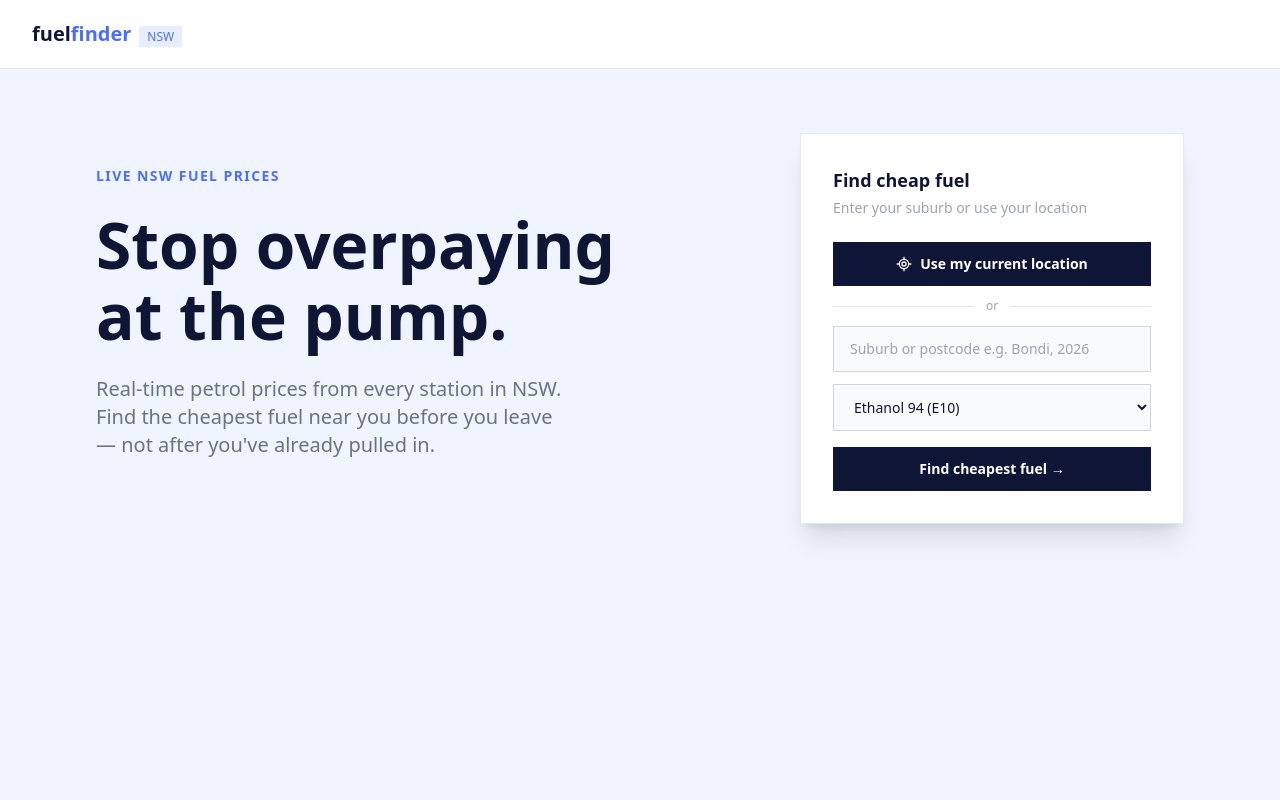
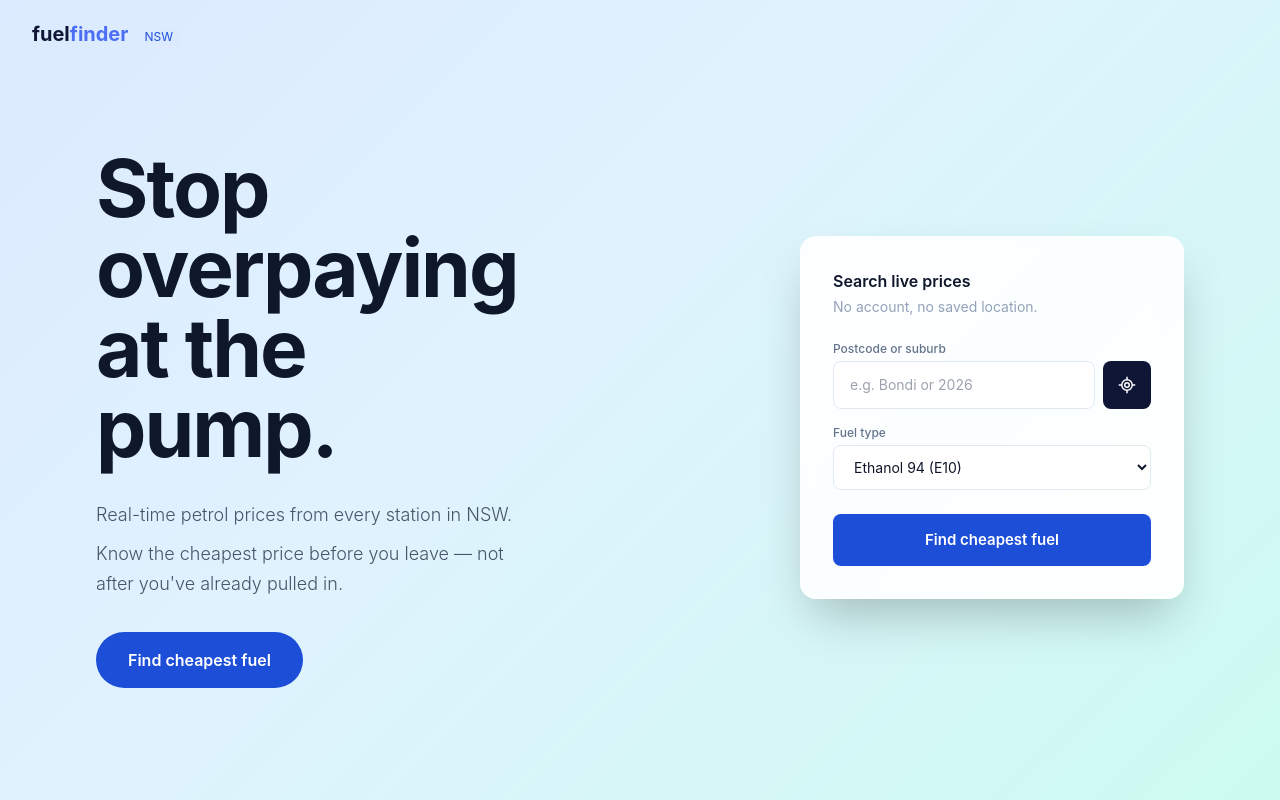
Before and after one commit to AneetKaur033/petrol-price-finder, a React (Vite) app: page / in a window 1280 px wide. Built offline with nearby package versions, Linux system fonts and the light colour scheme.

Commit message:
transparent nav, blue CTA button, remove updated often

```diff
--- a/src/App.tsx
+++ b/src/App.tsx
@@ -201,91 +201,107 @@ function App() {
   // ─── LANDING PAGE ───────────────────────────────────────────────
   if (page === 'landing') {
     return (
-      <div className="min-h-screen" style={{ backgroundColor: '#f0f4ff' }}>
+      <div className="min-h-screen" style={{
+        background: 'linear-gradient(135deg, #dbeafe 0%, #e0f2fe 40%, #ccfbf1 100%)',
+        fontFamily: "'Inter', -apple-system, BlinkMacSystemFont, sans-serif"
+      }}>
 
         {/* Nav */}
-        <div className="px-8 py-5 flex items-center" style={{ backgroundColor: 'white', borderBottom: '1px solid #e5e7eb' }}>
-          <h1 className="text-xl font-bold" style={{ color: '#0f1535' }}>
+            <div className="px-8 py-5 flex items-center" style={{ backgroundColor: 'transparent' }}>          <h1 className="text-xl font-bold" style={{ color: '#0f1535' }}>
             fuel<span style={{ color: '#4c6ef5' }}>finder</span>
-            <span className="text-xs font-normal ml-2 px-2 py-0.5" style={{ backgroundColor: '#e8edff', color: '#4c6ef5' }}>NSW</span>
+            <span className="text-xs font-normal ml-2 px-2 py-0.5" style={{ backgroundColor: '#dbeafe', color: '#1d4ed8', borderRadius: '4px' }}>NSW</span>
           </h1>
         </div>
 
         {/* Hero */}
-        <div className="max-w-6xl mx-auto px-8 py-16 flex flex-col md:flex-row items-center gap-12">
+        <div className="max-w-6xl mx-auto px-8 py-20 flex flex-col md:flex-row items-center gap-16">
 
           {/* Left */}
           <div className="flex-1">
-            <p className="text-sm font-semibold uppercase tracking-widest mb-6" style={{ color: '#4c6ef5' }}>
-              Live NSW Fuel Prices
+            <h2 className="font-bold leading-none mb-8" style={{ color: '#0f172a', fontSize: '80px', letterSpacing: '-2px' }}>
+              Stop<br />overpaying<br />at the<br />pump.
+            </h2>
+            <p className="text-lg font-light mb-2" style={{ color: '#475569', maxWidth: '440px', lineHeight: '1.7' }}>
+              Real-time petrol prices from every station in NSW.
             </p>
-            <h2 className="font-bold leading-tight mb-6" style={{ color: '#0f1535', fontSize: '64px', lineHeight: '1.1' }}>
-              Stop overpaying<br />at the pump.
-            </h2>
-            <p className="text-xl mb-8" style={{ color: '#6b7280', maxWidth: '480px' }}>
-              Real-time petrol prices from every station in NSW. Find the cheapest fuel near you before you leave — not after you've already pulled in.
+            <p className="text-lg font-light" style={{ color: '#475569', maxWidth: '440px', lineHeight: '1.7' }}>
+              Know the cheapest price before you leave — not after you've already pulled in.
             </p>
+            <button
+              onClick={() => document.getElementById('search-panel')?.scrollIntoView({ behavior: 'smooth' })}
+              className="mt-8 px-8 py-4 text-white font-semibold text-base"
+              style={{ backgroundColor: '#1d4ed8', borderRadius: '50px' }}
+            >
+              Find cheapest fuel
+            </button>
           </div>
 
           {/* Right: Search panel */}
-          <div className="w-full md:w-96 p-8 shadow-xl" style={{ backgroundColor: 'white', border: '1px solid #e5e7eb' }}>
-            <p className="font-bold text-lg mb-1" style={{ color: '#0f1535' }}>Find cheap fuel</p>
-            <p className="text-sm mb-6" style={{ color: '#9ca3af' }}>Enter your suburb or use your location</p>
+
+          {/* Right: Search panel */}
+              <div id="search-panel" className="w-full md:w-96 p-8 shadow-2xl" style={{ backgroundColor: 'rgba(255,255,255,0.9)', backdropFilter: 'blur(10px)', borderRadius: '16px', border: '1px solid rgba(255,255,255,0.8)' }}>            <div className="flex justify-between items-start mb-1">
+              <p className="font-semibold text-base" style={{ color: '#0f172a' }}>Search live prices</p>
+            </div>
+            <p className="text-sm mb-6" style={{ color: '#94a3b8' }}>No account, no saved location.</p>
 
             {error && (
-              <div className="mb-4 px-3 py-2 text-sm" style={{ backgroundColor: '#fef2f2', color: '#dc2626', border: '1px solid #fecaca' }}>
+              <div className="mb-4 px-3 py-2 text-sm" style={{ backgroundColor: '#fef2f2', color: '#dc2626', border: '1px solid #fecaca', borderRadius: '8px' }}>
                 {error}
               </div>
             )}
 
-            <button
-              onClick={handleUseLocation}
-              disabled={locationLoading}
-              className="w-full py-3 text-sm font-semibold text-white mb-3 flex items-center justify-center gap-2"
-              style={{ backgroundColor: '#0f1535' }}
-            >
-              <svg width="16" height="16" viewBox="0 0 24 24" fill="none" stroke="currentColor" strokeWidth="2">
-                <circle cx="12" cy="12" r="3"/>
-                <path d="M12 1v4M12 19v4M1 12h4M19 12h4"/>
-                <circle cx="12" cy="12" r="7"/>
-              </svg>
-              {locationLoading ? 'Locating...' : 'Use my current location'}
-            </button>
-
-            <div className="flex items-center gap-3 mb-3">
-              <div className="flex-1 h-px" style={{ backgroundColor: '#e5e7eb' }}></div>
-              <span className="text-xs" style={{ color: '#9ca3af' }}>or</span>
-              <div className="flex-1 h-px" style={{ backgroundColor: '#e5e7eb' }}></div>
+            {/* Search input with GPS button */}
+            <label className="text-xs font-medium mb-1 block" style={{ color: '#64748b' }}>Postcode or suburb</label>
+            <div className="flex gap-2 mb-4">
+              <input
+                type="text"
+                value={search}
+                onChange={e => setSearch(e.target.value)}
+                onKeyDown={e => e.key === 'Enter' && handleSearch()}
+                placeholder="e.g. Bondi or 2026"
+                className="flex-1 px-4 py-3 text-sm focus:outline-none focus:ring-2"
+                style={{ border: '1px solid #e2e8f0', color: '#0f172a', backgroundColor: 'white', borderRadius: '8px' }}
+              />
+              <button
+                onClick={handleUseLocation}
+                disabled={locationLoading}
+                className="flex items-center justify-center w-12 h-12 shrink-0"
+                style={{ backgroundColor: '#0f1535', borderRadius: '8px', color: 'white' }}
+                title="Use my location"
+              >
+                {locationLoading ? (
+                  <span className="text-xs">...</span>
+                ) : (
+                  <svg width="18" height="18" viewBox="0 0 24 24" fill="none" stroke="currentColor" strokeWidth="2">
+                    <circle cx="12" cy="12" r="3"/>
+                    <path d="M12 1v4M12 19v4M1 12h4M19 12h4"/>
+                    <circle cx="12" cy="12" r="7"/>
+                  </svg>
+                )}
+              </button>
             </div>
 
-            <input
-              type="text"
-              value={search}
-              onChange={e => setSearch(e.target.value)}
-              onKeyDown={e => e.key === 'Enter' && handleSearch()}
-              placeholder="Suburb or postcode e.g. Bondi, 2026"
-              className="w-full px-4 py-3 text-sm mb-3 focus:outline-none"
-              style={{ border: '1px solid #d1d5db', color: '#0f1535', backgroundColor: '#f9fafb' }}
-            />
-
+            {/* Fuel type */}
+            <label className="text-xs font-medium mb-1 block" style={{ color: '#64748b' }}>Fuel type</label>
             <select
               value={fuelType}
               onChange={e => setFuelType(e.target.value)}
-              className="w-full px-4 py-3 text-sm mb-4 focus:outline-none"
-              style={{ border: '1px solid #d1d5db', color: '#0f1535', backgroundColor: '#f9fafb' }}
+              className="w-full px-4 py-3 text-sm mb-6 focus:outline-none"
+              style={{ border: '1px solid #e2e8f0', color: '#0f172a', backgroundColor: 'white', borderRadius: '8px' }}
             >
               {FUEL_TYPES.map(f => (
                 <option key={f.value} value={f.value}>{f.label}</option>
               ))}
             </select>
 
+            {/* Search button */}
             <button
               onClick={handleSearch}
               disabled={loading}
-              className="w-full py-3 text-sm font-semibold text-white"
-              style={{ backgroundColor: '#0f1535' }}
+              className="w-full py-4 text-sm font-semibold text-white"
+              style={{ backgroundColor: '#1d4ed8', borderRadius: '8px', fontSize: '15px' }}
             >
-              {loading ? 'Searching...' : 'Find cheapest fuel →'}
+              {loading ? 'Searching...' : 'Find cheapest fuel'}
             </button>
           </div>
         </div>
@@ -295,35 +311,35 @@ function App() {
 
   // ─── RESULTS PAGE ───────────────────────────────────────────────
   return (
-    <div className="min-h-screen" style={{ backgroundColor: '#f8f9fa' }}>
+    <div className="min-h-screen" style={{ backgroundColor: '#f8fafc', fontFamily: "'Inter', -apple-system, BlinkMacSystemFont, sans-serif" }}>
 
       {/* Google Maps Confirmation Modal */}
       {confirmStation && (
         <div
           className="fixed inset-0 z-50 flex items-center justify-center px-4"
-          style={{ backgroundColor: 'rgba(0,0,0,0.6)' }}
+          style={{ backgroundColor: 'rgba(0,0,0,0.5)' }}
           onClick={() => setConfirmStation(null)}
         >
           <div
             className="w-full max-w-sm p-6"
-            style={{ backgroundColor: 'white', border: '1px solid #e5e7eb', boxShadow: '0 20px 40px rgba(0,0,0,0.15)' }}
+            style={{ backgroundColor: 'white', borderRadius: '16px', boxShadow: '0 20px 40px rgba(0,0,0,0.15)' }}
             onClick={e => e.stopPropagation()}
           >
-            <p className="font-bold text-base mb-1" style={{ color: '#0f1535' }}>Open in Google Maps?</p>
-            <p className="text-sm mb-1" style={{ color: '#6b7280' }}>{confirmStation.name}</p>
-            <p className="text-xs mb-5" style={{ color: '#9ca3af' }}>{confirmStation.address}</p>
+            <p className="font-bold text-base mb-1" style={{ color: '#0f172a' }}>Open in Google Maps?</p>
+            <p className="text-sm mb-1" style={{ color: '#64748b' }}>{confirmStation.name}</p>
+            <p className="text-xs mb-5" style={{ color: '#94a3b8' }}>{confirmStation.address}</p>
             <div className="flex gap-3">
               <button
                 onClick={() => setConfirmStation(null)}
                 className="flex-1 py-2 text-sm font-medium"
-                style={{ border: '1px solid #d1d5db', color: '#374151' }}
+                style={{ border: '1px solid #e2e8f0', color: '#374151', borderRadius: '8px' }}
               >
                 Cancel
               </button>
               <button
                 onClick={() => openGoogleMaps(confirmStation)}
                 className="flex-1 py-2 text-sm font-semibold text-white"
-                style={{ backgroundColor: '#0f1535' }}
+                style={{ backgroundColor: '#0f1535', borderRadius: '8px' }}
               >
                 Open Google Maps
               </button>
@@ -340,7 +356,7 @@ function App() {
         <button
           onClick={() => setPage('landing')}
           className="text-sm flex items-center gap-1.5 px-3 py-1.5 shrink-0"
-          style={{ color: 'rgba(255,255,255,0.7)', border: '1px solid rgba(255,255,255,0.2)' }}
+          style={{ color: 'rgba(255,255,255,0.7)', border: '1px solid rgba(255,255,255,0.2)', borderRadius: '6px' }}
         >
           ← Back
         </button>
@@ -359,6 +375,7 @@ function App() {
                 backgroundColor: fuelType === f.value ? '#4c6ef5' : 'transparent',
                 color: fuelType === f.value ? 'white' : 'rgba(255,255,255,0.6)',
                 border: fuelType === f.value ? '1px solid #4c6ef5' : '1px solid rgba(255,255,255,0.15)',
+                borderRadius: '4px',
               }}
             >
               {f.value}
@@ -369,7 +386,7 @@ function App() {
 
       {/* Loading */}
       {loading && (
-        <div className="text-center py-16 text-sm" style={{ color: '#6b7280' }}>Finding cheapest prices...</div>
+        <div className="text-center py-16 text-sm" style={{ color: '#64748b' }}>Finding cheapest prices...</div>
       )}
 
       {/* Results */}
@@ -377,15 +394,15 @@ function App() {
         <div className="max-w-2xl mx-auto px-4 mt-6 pb-10">
 
           {searchLabel && (
-            <p className="text-xs mb-4" style={{ color: '#6b7280' }}>
-              Showing results near <span className="font-semibold" style={{ color: '#0f1535' }}>{searchLabel}</span> within {RADIUS}km
+            <p className="text-xs mb-4" style={{ color: '#64748b' }}>
+              Showing results near <span className="font-semibold" style={{ color: '#0f172a' }}>{searchLabel}</span> within {RADIUS}km
             </p>
           )}
 
           {/* Fill Cost Calculator */}
           <div
             className="mb-5 p-4"
-            style={{ backgroundColor: '#0f1535', border: '1px solid rgba(255,255,255,0.08)' }}
+            style={{ backgroundColor: '#0f1535', borderRadius: '12px' }}
           >
             <p className="text-xs font-semibold uppercase tracking-wider mb-3" style={{ color: 'rgba(255,255,255,0.5)' }}>
               Fill Cost Calculator
@@ -403,7 +420,7 @@ function App() {
                   placeholder="e.g. 50"
                   min="1"
                   className="w-full px-3 py-2 text-sm focus:outline-none text-white"
-                  style={{ border: '1px solid rgba(255,255,255,0.15)', backgroundColor: '#1a2150' }}
+                  style={{ border: '1px solid rgba(255,255,255,0.15)', backgroundColor: '#1a2150', borderRadius: '6px' }}
                 />
               </div>
               <div className="flex-1">
@@ -419,7 +436,7 @@ function App() {
                   min="0"
                   max="100"
                   className="w-full px-3 py-2 text-sm focus:outline-none text-white"
-                  style={{ border: '1px solid rgba(255,255,255,0.15)', backgroundColor: '#1a2150' }}
+                  style={{ border: '1px solid rgba(255,255,255,0.15)', backgroundColor: '#1a2150', borderRadius: '6px' }}
                 />
               </div>
             </div>
@@ -431,11 +448,11 @@ function App() {
           </div>
 
           {data.stations.length === 0 && (
-            <div className="px-4 py-8 text-center" style={{ backgroundColor: 'white', border: '1px solid #e5e7eb' }}>
-              <p className="text-sm" style={{ color: '#6b7280' }}>
+            <div className="px-4 py-8 text-center" style={{ backgroundColor: 'white', borderRadius: '12px', border: '1px solid #e2e8f0' }}>
+              <p className="text-sm" style={{ color: '#64748b' }}>
                 No stations found within {RADIUS}km of {searchLabel || 'this location'}.
               </p>
-              <p className="text-xs mt-2" style={{ color: '#9ca3af' }}>Try searching a nearby suburb.</p>
+              <p className="text-xs mt-2" style={{ color: '#94a3b8' }}>Try searching a nearby suburb.</p>
             </div>
           )}
 
@@ -443,8 +460,8 @@ function App() {
             <>
               <div className="flex justify-between items-center mb-3">
                 <div className="flex items-center gap-3">
-                  <span className="text-xs uppercase tracking-wider" style={{ color: '#6b7280' }}>Sort by</span>
-                  <div className="flex" style={{ border: '1px solid #d1d5db' }}>
+                  <span className="text-xs uppercase tracking-wider" style={{ color: '#94a3b8' }}>Sort by</span>
+                  <div className="flex" style={{ border: '1px solid #e2e8f0', borderRadius: '6px', overflow: 'hidden' }}>
                     <button
                       onClick={() => setSortMode('price')}
                       className="px-3 py-1.5 text-sm font-medium"
@@ -461,14 +478,14 @@ function App() {
                       style={{
                         backgroundColor: sortMode === 'distance' ? '#0f1535' : 'transparent',
                         color: sortMode === 'distance' ? 'white' : '#374151',
-                        borderLeft: '1px solid #d1d5db',
+                        borderLeft: '1px solid #e2e8f0',
                       }}
                     >
                       Distance
                     </button>
                   </div>
                 </div>
-                <p className="text-xs" style={{ color: '#6b7280' }}>
+                <p className="text-xs" style={{ color: '#94a3b8' }}>
                   {data.stations.length} stations · avg {avgPrice?.toFixed(1)}¢/L
                 </p>
               </div>
@@ -492,11 +509,12 @@ function App() {
                       className="flex items-center cursor-pointer"
                       style={{
                         backgroundColor: isExpanded ? '#f0f4ff' : 'white',
-                        borderLeft: index === 0 ? '3px solid #16a34a' : '1px solid #e5e7eb',
-                        borderTop: '1px solid #e5e7eb',
-                        borderRight: '1px solid #e5e7eb',
-                        borderBottom: '1px solid #e5e7eb',
-                        padding: '12px 16px',
+                        borderLeft: index === 0 ? '3px solid #16a34a' : '1px solid #e2e8f0',
+                        borderTop: '1px solid #e2e8f0',
+                        borderRight: '1px solid #e2e8f0',
+                        borderBottom: '1px solid #e2e8f0',
+                        padding: '14px 16px',
+                        borderRadius: index === 0 ? '0 12px 12px 0' : '12px',
                         boxShadow: '0 1px 3px rgba(0,0,0,0.04)',
                         transition: 'background-color 0.15s',
                       }}
@@ -506,7 +524,7 @@ function App() {
                       {/* Rank */}
                       <div
                         className="shrink-0 mr-4 text-center w-5"
-                        style={{ color: index === 0 ? '#16a34a' : '#9ca3af' }}
+                        style={{ color: index === 0 ? '#16a34a' : '#cbd5e1' }}
                       >
                         <p className="text-sm font-bold">{index + 1}</p>
                       </div>
@@ -522,18 +540,18 @@ function App() {
                           {membersOnly && (
                             <span
                               className="text-xs font-semibold px-1.5 py-0.5"
-                              style={{ backgroundColor: '#fef9c3', color: '#854d0e', border: '1px solid #fde047' }}
+                              style={{ backgroundColor: '#fef9c3', color: '#854d0e', border: '1px solid #fde047', borderRadius: '4px' }}
                             >
                               MEMBERS ONLY
                             </span>
                           )}
                         </div>
-                        <h2 className="font-bold text-sm leading-tight" style={{ color: '#0f1535' }}>{station.name}</h2>
-                        <p className="text-xs mt-0.5" style={{ color: '#9ca3af' }}>
+                        <h2 className="font-semibold text-sm leading-tight" style={{ color: '#0f172a' }}>{station.name}</h2>
+                        <p className="text-xs mt-0.5" style={{ color: '#94a3b8' }}>
                           {station.location.distance.toFixed(1)} km away
                         </p>
                         {isExpanded && (
-                          <p className="text-xs mt-1" style={{ color: '#6b7280' }}>
+                          <p className="text-xs mt-1" style={{ color: '#64748b' }}>
                             {station.address}
                             <span className="ml-2" style={{ color: '#4c6ef5' }}>Tap again for directions →</span>
                           </p>
@@ -547,7 +565,7 @@ function App() {
                             <p className="text-3xl font-bold leading-none" style={{ color: '#16a34a' }}>
                               {fillCost}
                             </p>
-                            <p className="text-xs mt-1" style={{ color: '#9ca3af' }}>
+                            <p className="text-xs mt-1" style={{ color: '#94a3b8' }}>
                               {price!.price}¢/litre
                             </p>
                             {fillSaving && parseFloat(fillSaving) > 0 && (
@@ -559,7 +577,7 @@ function App() {
                             <p className="text-3xl font-bold leading-none" style={{ color: getPriceColor(price!.price) }}>
                               {price!.price}
                             </p>
-                            <p className="text-xs mt-1" style={{ color: '#9ca3af' }}>¢/litre</p>
+                            <p className="text-xs mt-1" style={{ color: '#94a3b8' }}>¢/litre</p>
                             {saving && parseFloat(saving) > 0 && (
                               <p className="text-xs mt-1" style={{ color: '#16a34a' }}>Save {saving}¢</p>
                             )}
```
